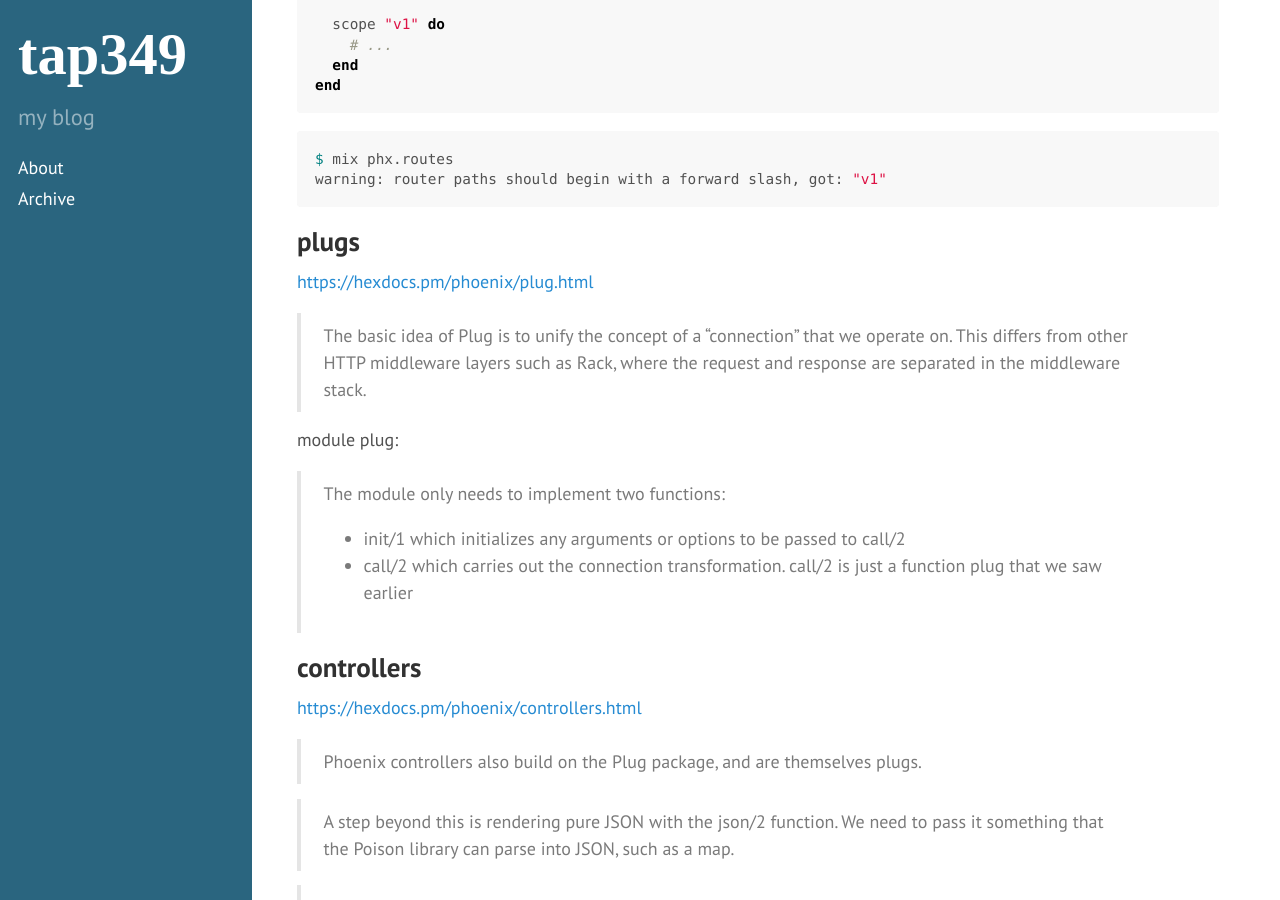
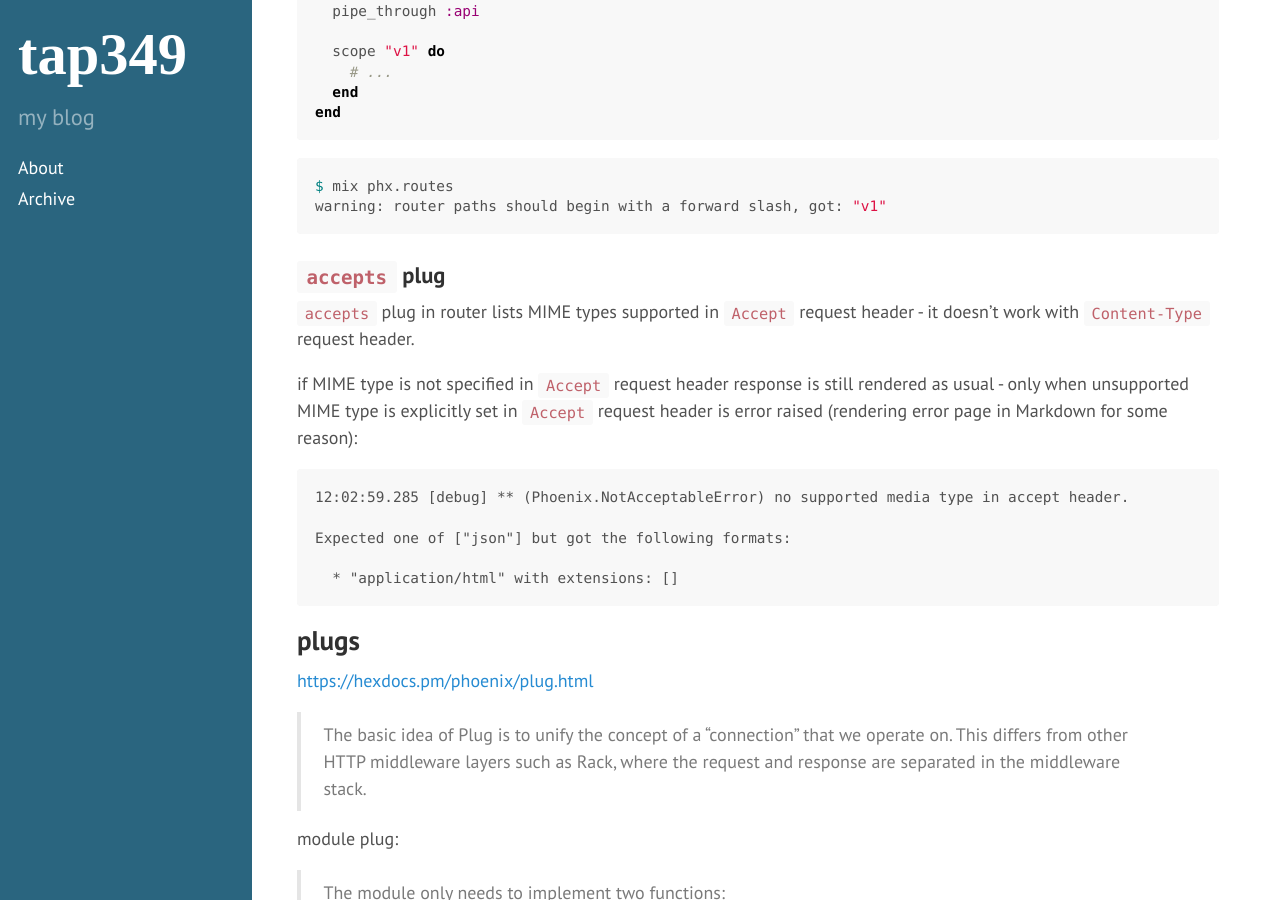
Before and after one commit to tap349/tap349.github.io, a Jekyll site: the page built from _posts/2016-11-12-phoenix.md, in a window 1280 px wide and 900 px high, scrolled down 3070 px. Built offline with Jekyll 4.4.1, drawn with Linux system fonts in a browser that asks for light colours; some of the changed text lies outside the part shown.

Commit message:
update 2017-09-05_12:21:42

````diff
--- a/_posts/2016-11-12-phoenix.md
+++ b/_posts/2016-11-12-phoenix.md
@@ -126,6 +126,24 @@
 ```sh
 $ mix phx.routes
 warning: router paths should begin with a forward slash, got: "v1"
+```
+
+### `accepts` plug
+
+`accepts` plug in router lists MIME types supported in `Accept`
+request header - it doesn't work with `Content-Type` request header.
+
+if MIME type is not specified in `Accept` request header response is
+still rendered as usual - only when unsupported MIME type is explicitly
+set in `Accept` request header is error raised (rendering error page
+in Markdown for some reason):
+
+```
+12:02:59.285 [debug] ** (Phoenix.NotAcceptableError) no supported media type in accept header.
+
+Expected one of ["json"] but got the following formats:
+
+  * "application/html" with extensions: []
 ```
 
 ## plugs
````
Also changed, not shown: other parts of _posts/2016-11-12-phoenix.md (+1 -6 lines).
